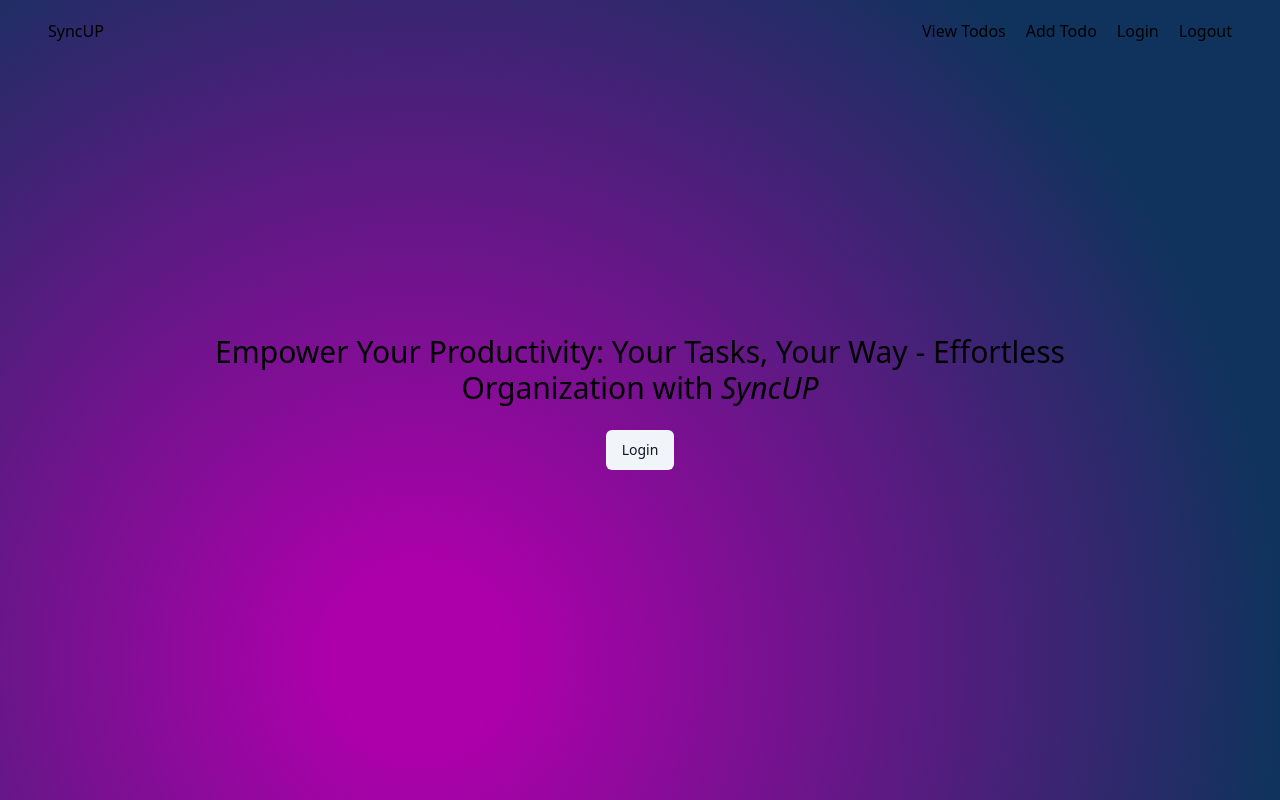
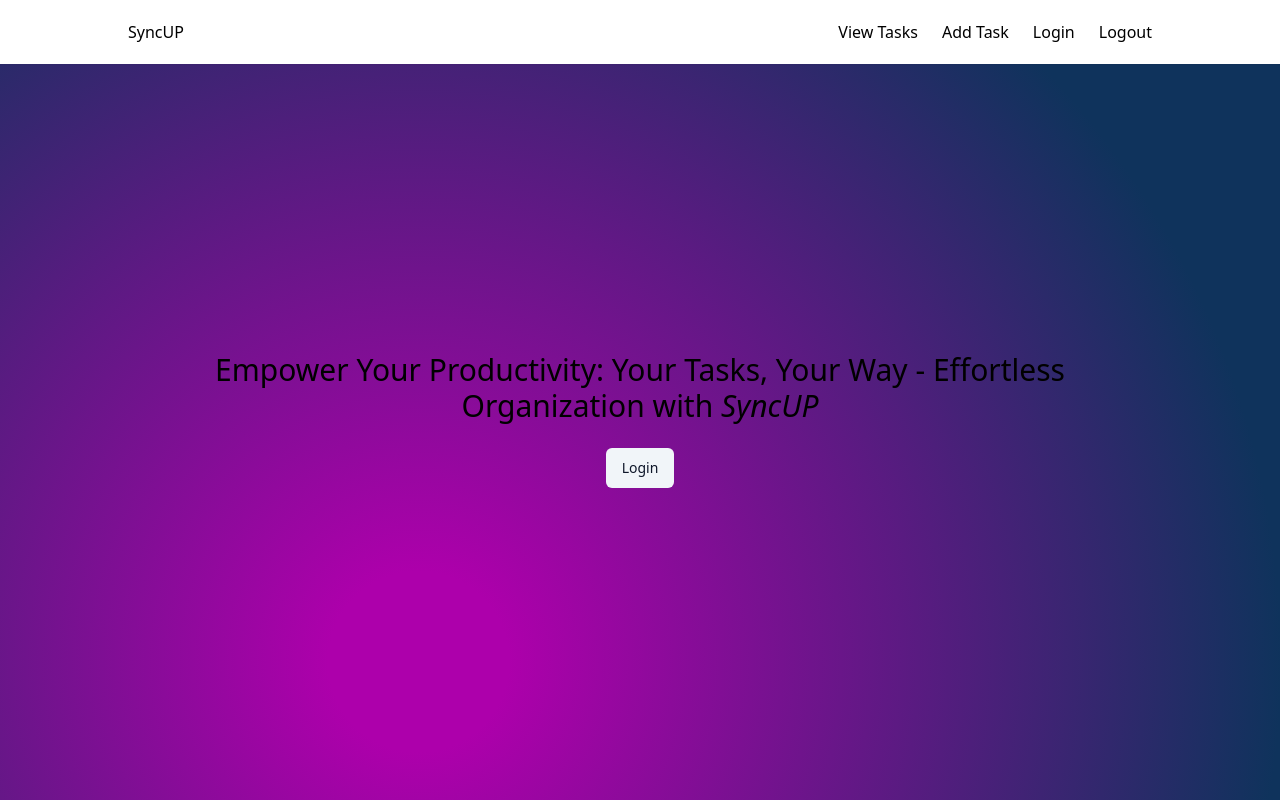
Before and after one commit to Waqas2332/Task-Manager, a React (Vite) app: page / in a window 1280 px wide. Built offline with nearby package versions, Linux system fonts and the light colour scheme.

Commit message:
Fixed Styling

```diff
--- a/src/components/ui/CardWrapper.tsx
+++ b/src/components/ui/CardWrapper.tsx
@@ -21,7 +21,7 @@ export default function CardWrapper({
   description,
 }: CardWrapperProps) {
   return (
-    <Card className="w-[450px]">
+    <Card className="sm:w-[90%] md:w-[450px] ">
       <CardHeader className="text-center">
         <CardTitle>{title}</CardTitle>
         <CardDescription>{description}</CardDescription>
--- a/src/components/ui/Header.tsx
+++ b/src/components/ui/Header.tsx
@@ -1,18 +1,19 @@
 import { Link } from "react-router-dom";
-import styles from "./Header.module.css";
 
 export default function Header() {
   return (
-    <header className={styles.header}>
+    <header className="bg-white h-16 w-full shadow-sm mb-4">
+      <nav className="flex justify-between items-center w-[80%] m-auto h-16">
         <div>
           <Link to="/">SyncUP</Link>
         </div>
-      <div>
-        <Link to="/todos/all-todos">View Todos</Link>
-        <Link to="/todo/add-todo">Add Todo</Link>
+        <div className="space-x-6">
+          <Link to="/todos/all-todos">View Tasks</Link>
+          <Link to="/todo/add-todo">Add Task</Link>
           <Link to="/login">Login</Link>
           <Link to="/">Logout</Link>
         </div>
+      </nav>
     </header>
   );
 }
```
Lines whose indentation alone changed are shown as unchanged.
